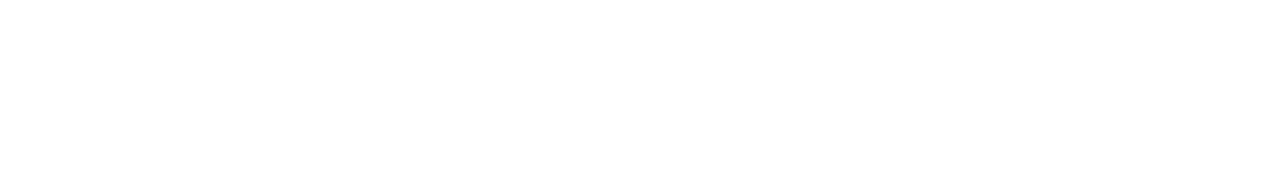
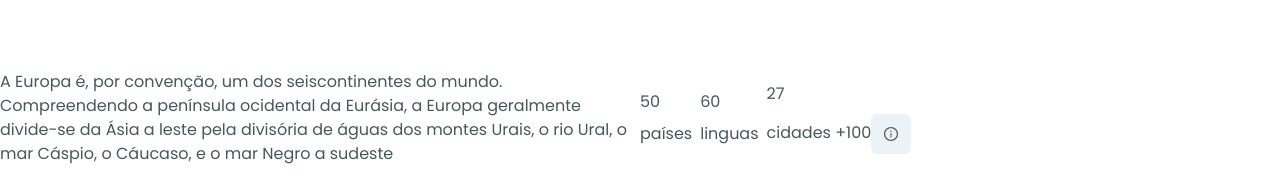
Before and after one commit to nicolaskruger/word-trip-chakra-ui, a Next.js app: page /continent/europe in a window 1280 px wide. Shown: the part 606-797 px from the top of the page. Built offline with nearby package versions, Linux system fonts and the light colour scheme.

Commit message:
continent page middle content skeleton

```diff
--- /dev/null
+++ b/src/components/Section/ContinentMiddle/card.tsx
@@ -0,0 +1,33 @@
+import { Button, Icon, IconButton, Stack, Text, Tooltip } from "@chakra-ui/react";
+import { FC } from "react";
+import { AiOutlineInfoCircle } from "react-icons/ai"
+
+type CardProps = {
+    value: number,
+    label: string,
+    tooltip?: boolean,
+    tooltipInfo?: string
+}
+
+export const Card: FC<CardProps> = ({ value,
+    label,
+    tooltip = false,
+    tooltipInfo = "" }) => {
+    return (
+        <Stack>
+            <Text>
+                {value}
+            </Text>
+            <Text>
+                {label}
+                {tooltip &&
+                    <Tooltip label={tooltipInfo}>
+                        <IconButton aria-label={tooltipInfo}>
+
+                            <Icon as={AiOutlineInfoCircle} />
+                        </IconButton>
+                    </Tooltip>}
+            </Text>
+        </Stack >
+    )
+}
--- /dev/null
+++ b/src/components/Section/ContinentMiddle/index.tsx
@@ -0,0 +1,58 @@
+import { HStack, SimpleGrid, Text, Tooltip } from "@chakra-ui/react";
+import { FC } from "react";
+import { Card } from "./card";
+
+type SectionMiddleProps = {
+    numCountry: number,
+    numLanguages: number,
+    numCities: number,
+    text: string
+}
+
+type CardProps = {
+    value: number,
+    label: string,
+    tooltip?: boolean,
+    tooltipInfo?: string
+}
+
+
+export const SectionMiddle: FC<SectionMiddleProps> = ({
+    text,
+    numCountry,
+    numLanguages,
+    numCities
+}) => {
+    const cardList: CardProps[] = [
+        {
+            value: numCountry,
+            label: "países",
+        },
+        {
+            value: numLanguages,
+            label: "linguas"
+        },
+        {
+            value: numCities,
+            label: "cidades +100",
+            tooltip: true,
+            tooltipInfo: "numero de cidades"
+        }
+    ]
+    return (
+        <SimpleGrid
+            mt={"20"}
+            minChildWidth={"50%"}
+            column={2}
+        >
+            <Text>
+                {text}
+            </Text>
+            <HStack>
+                {cardList.map((card, index) => (
+                    <Card key={index} {...card} />
+                ))}
+            </HStack>
+        </SimpleGrid>
+    )
+}
--- a/src/pages/continent/[name].tsx
+++ b/src/pages/continent/[name].tsx
@@ -1,5 +1,6 @@
 import { Flex } from "@chakra-ui/react";
 import { GetStaticPaths, GetStaticProps, NextPage } from "next";
+import { SectionMiddle } from "../../components/Section/ContinentMiddle";
 import { SectionTop } from "../../components/Section/ContinentTop";
 import { continetApi } from "../../services/continetApi";
 
@@ -22,13 +23,25 @@
     continet: Continent
 }
 
-const ContinetPage: NextPage<Result> = ({ continet: { title, banner } }) => {
+const ContinetPage: NextPage<Result> = ({ continet: {
+    title,
+    text,
+    banner,
+    numCounty,
+    numLanguages,
+    numCitys
+} }) => {
     return (
         <Flex
             direction={"column"}
             as="main"
         >
             <SectionTop title={title} banner={banner} />
+            <SectionMiddle
+                text={text}
+                numCountry={numCounty}
+                numCities={numCitys}
+                numLanguages={numLanguages} />
         </Flex>
     )
 }
```
